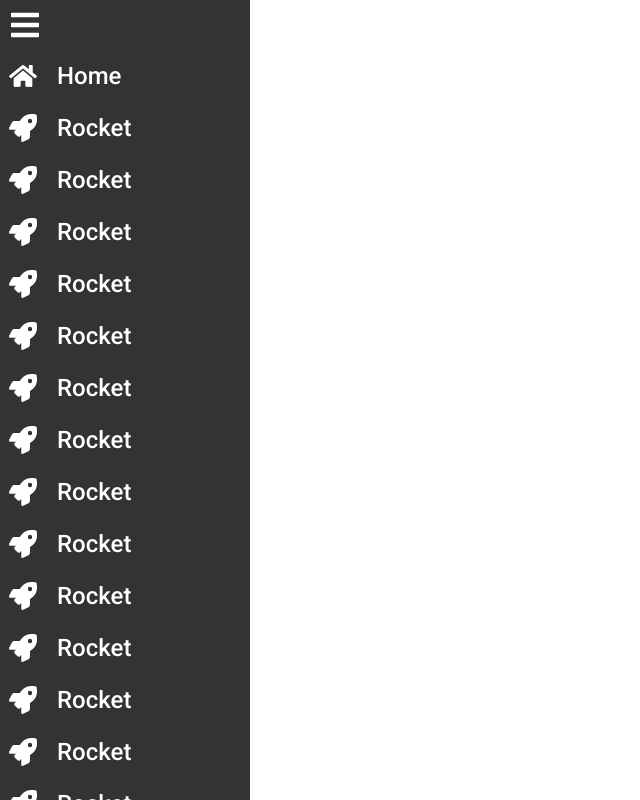
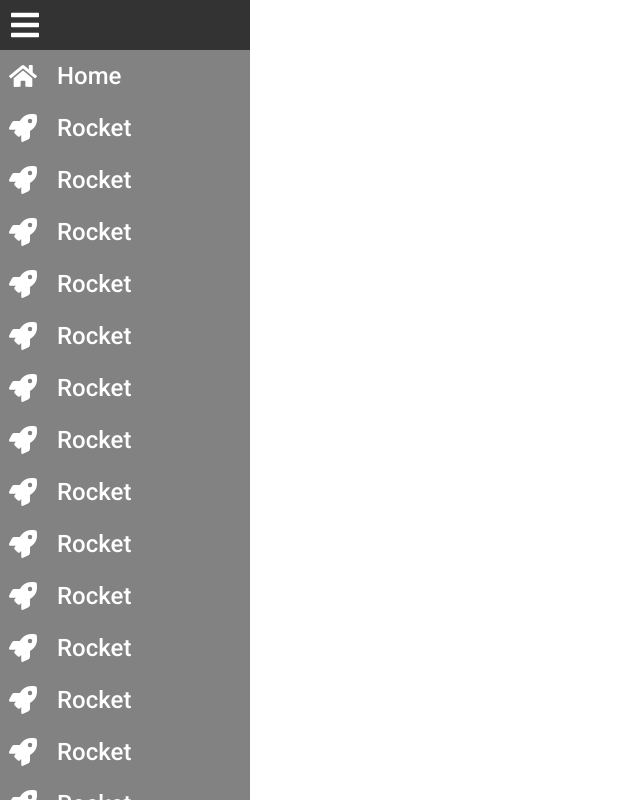
Before and after one commit to Idaslon/T.I.L, a React (Create React App) app in the folder React - Css Design/responsive-sidebar/: page / in a window 1280 px wide. Shown: the whole page, without its empty margins (0-640 px from the left). Built offline with nearby package versions, Linux system fonts and the light colour scheme; the HTML template or start-up script is replaced by a standard one.

Commit message:
Scroll on sidebar improved

```diff
--- a/React - Css Design/responsive-sidebar/src/components/Sidebar/Item/styles.ts
+++ b/React - Css Design/responsive-sidebar/src/components/Sidebar/Item/styles.ts
@@ -4,20 +4,22 @@ import { Link } from 'react-router-dom';
 import colors from '../../../styles/colors'
 
 export const Container = styled(Link)`
+  position: relative;
+  left: 200px;
   display: flex;
   align-items: center;
+
 
   width: 100%;
   padding: 12px 0px;
 
   cursor: pointer;
   transition: margin .4s;
-
-  &:first-child {
-    margin-top: 50px;
-  }
+  transition: left .3s ease;
 
   @media (min-width: 768px) {
+    left: 0;
+
     &:hover{
       background: ${colors.terteary}
     }
--- a/React - Css Design/responsive-sidebar/src/components/Sidebar/styles.ts
+++ b/React - Css Design/responsive-sidebar/src/components/Sidebar/styles.ts
@@ -4,22 +4,39 @@ import { FaBars } from "react-icons/fa";
 import colors from '../../styles/colors'
 
 export const Content = styled.div`
+  display: flex;
+  flex-direction: column;
+  width: 250px;
+
+  margin-top: 50px;
+
+  background: #aaaa;
+  overflow-y: scroll;
+
+  ::-webkit-scrollbar {
+    display: none;
+  }
+
+
+`;
+
+export const Wrapper = styled.div`
   position: fixed;
-  top: 0;
   left: -200px;
 
+  display: flex;
+  flex-direction: column;
+
   width: 250px;
-  height: 100%;
+  max-height: 100vh;
+
   background: ${colors.secondary};
-
-  overflow-y: scroll;
-
-  transition: all .3s ease-in;
+  transition: all .3s ease;
 
   @media (min-width: 768px) {
     left: 0;
   }
-`;
+`
 
 export const BarsIcon = styled(FaBars)`
   z-index: 4;
@@ -33,15 +50,12 @@ export const BarsIcon = styled(FaBars)`
   color: #fff;
 
   cursor: pointer;
+
+  &:hover {
+    ${Wrapper}:hover  {
+      left: 400px;
+    }
+  }
+
+
 `;
-
-export const Wrapper = styled.div`
-  display: flex;
-  flex-direction: column;
-
-  width: 250px;
-
-  ${BarsIcon}:hover + ${Content} {
-    left: 0;
-  }
-`
```
